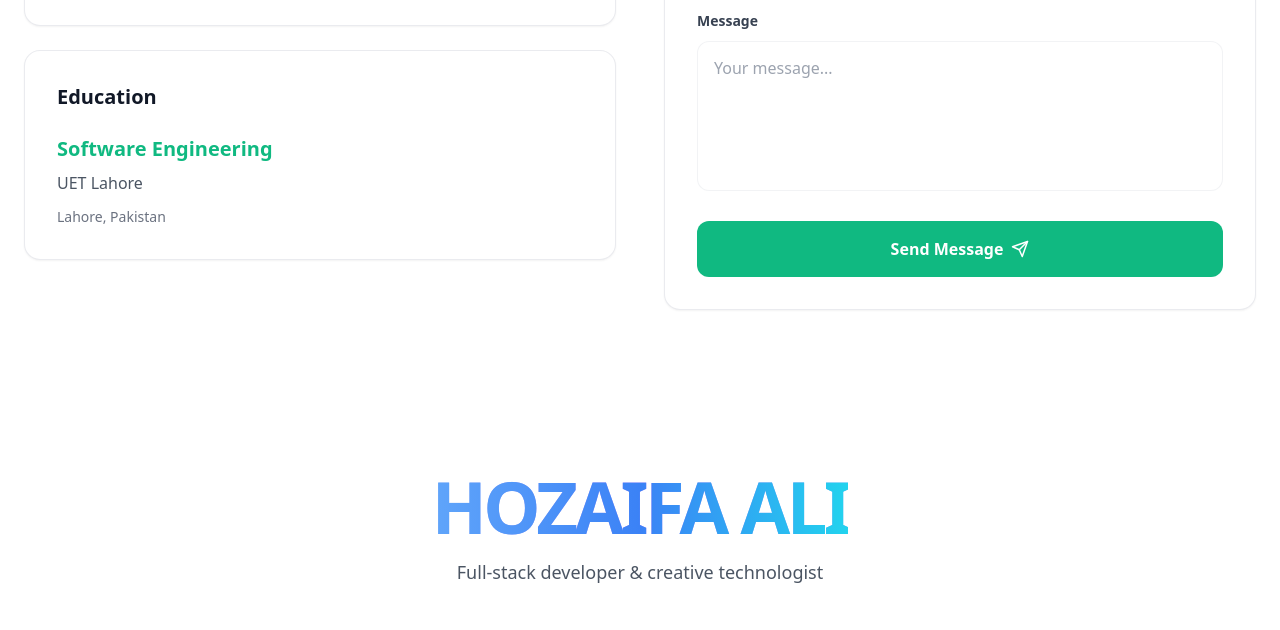
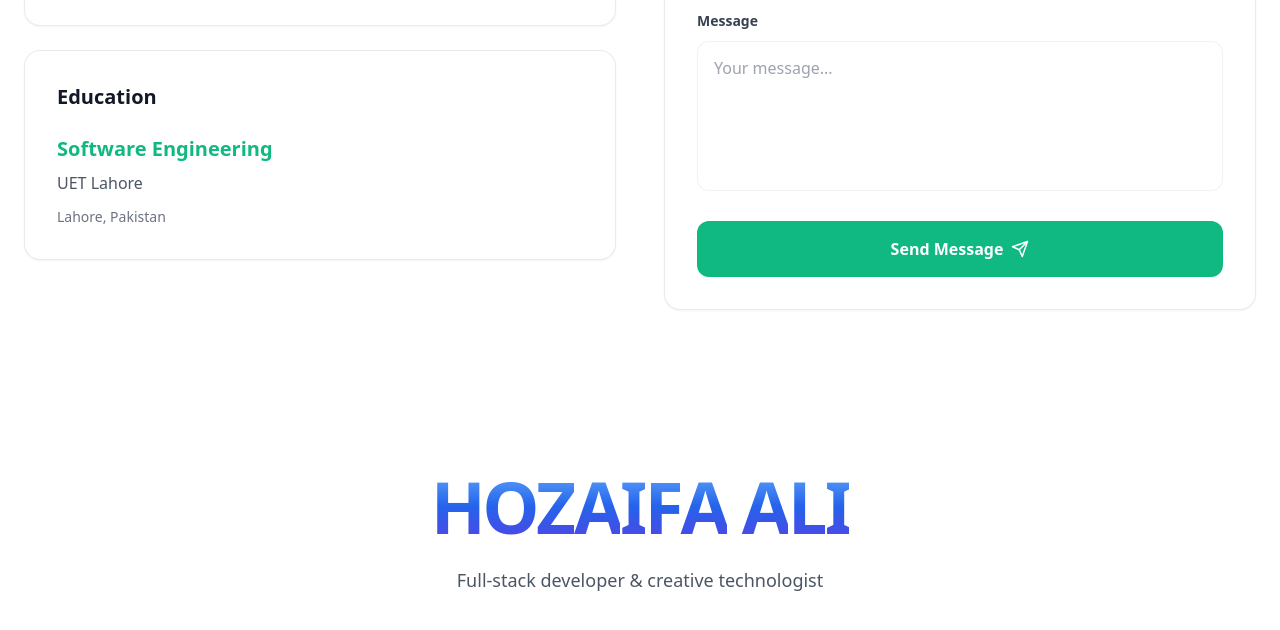
Before and after one commit to hozaifa-ali/personal-website, an Astro site: page / in a window 1280 px wide. Shown: the part 4360-4990 px from the top of the page. Built offline with nearby package versions, Linux system fonts and the light colour scheme; Astro itself is replaced by a stand-in of ours; animation ran at ten frames a second.

Commit message:
Enhance MagicName component with animations

```diff
--- a/src/components/MagicName.tsx
+++ b/src/components/MagicName.tsx
@@ -1,23 +1,63 @@
-import React from 'react'
+import { motion } from 'framer-motion'
 
 const MagicName = () => {
   return (
     <div className="py-16 px-4">
       <div className="relative w-full max-w-4xl mx-auto">
         <div className="text-center">
-          <h2 className="text-5xl md:text-7xl font-bold tracking-tighter">
-            <span className="relative inline-block">
-              <span className="absolute inset-0 bg-gradient-to-r from-blue-500 via-purple-500 to-blue-500 bg-clip-text text-transparent animate-pulse">
-                HOZAIFA ALI
-              </span>
-              <span className="relative bg-gradient-to-r from-blue-400 via-blue-500 to-cyan-400 bg-clip-text text-transparent">
-                HOZAIFA ALI
-              </span>
+          <motion.h2
+            className="text-5xl md:text-7xl font-bold tracking-tighter cursor-default"
+            initial={{ opacity: 0 }}
+            whileInView={{ opacity: 1 }}
+            viewport={{ once: true }}
+          >
+            <span className="block relative z-20">
+              {"HOZAIFA ALI".split('').map((letter, index) => (
+                <motion.span
+                  key={index}
+                  className="inline-block relative cursor-grab active:cursor-grabbing bg-gradient-to-b from-blue-400 via-blue-600 to-indigo-600 bg-clip-text text-transparent transform-gpu"
+                  drag
+                  dragSnapToOrigin
+                  dragElastic={0.2}
+                  dragTransition={{ bounceStiffness: 600, bounceDamping: 20 }}
+                  whileDrag={{ scale: 1.2, zIndex: 100, cursor: "grabbing", textShadow: "0px 10px 20px rgba(0,0,0,0.2)" }}
+                  whileHover={{
+                    scale: 1.2,
+                    y: -10,
+                    rotate: Math.random() * 10 - 5,
+                    filter: "brightness(1.2)"
+                  }}
+                  initial={{ y: 50, opacity: 0 }}
+                  whileInView={{ y: 0, opacity: 1 }}
+                  viewport={{ once: true }}
+                  transition={{
+                    type: "spring",
+                    damping: 12,
+                    stiffness: 200,
+                    delay: index * 0.05
+                  }}
+                >
+                  {letter === ' ' ? '\u00A0' : letter}
+
+                  {/* Subtle Glow behind each letter that appears on drag */}
+                  <motion.span
+                    className="absolute inset-0 blur-lg bg-blue-500/30 -z-10 rounded-full"
+                    initial={{ opacity: 0 }}
+                    whileDrag={{ opacity: 1, scale: 1.5 }}
+                  />
+                </motion.span>
+              ))}
             </span>
-          </h2>
-          <p className="mt-4 text-lg text-gray-600 dark:text-gray-400">
+          </motion.h2>
+          <motion.p
+            className="mt-6 text-lg text-gray-600 dark:text-gray-400 font-medium"
+            initial={{ opacity: 0, y: 20 }}
+            whileInView={{ opacity: 1, y: 0 }}
+            viewport={{ once: true }}
+            transition={{ delay: 0.5 }}
+          >
             Full-stack developer & creative technologist
-          </p>
+          </motion.p>
         </div>
       </div>
     </div>
```
